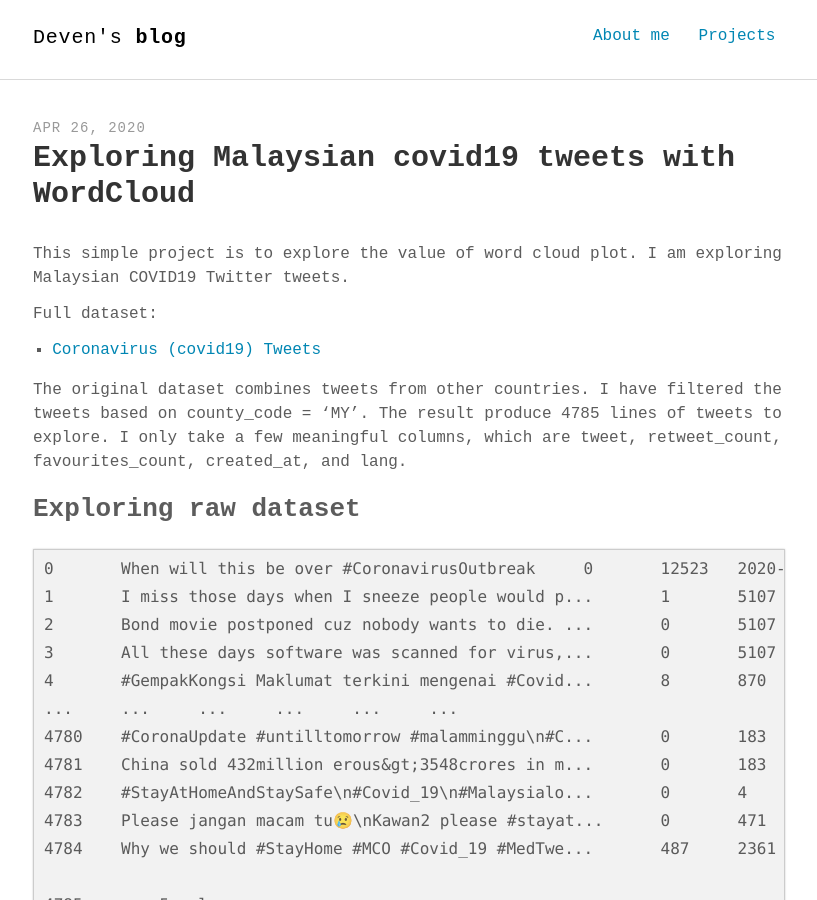
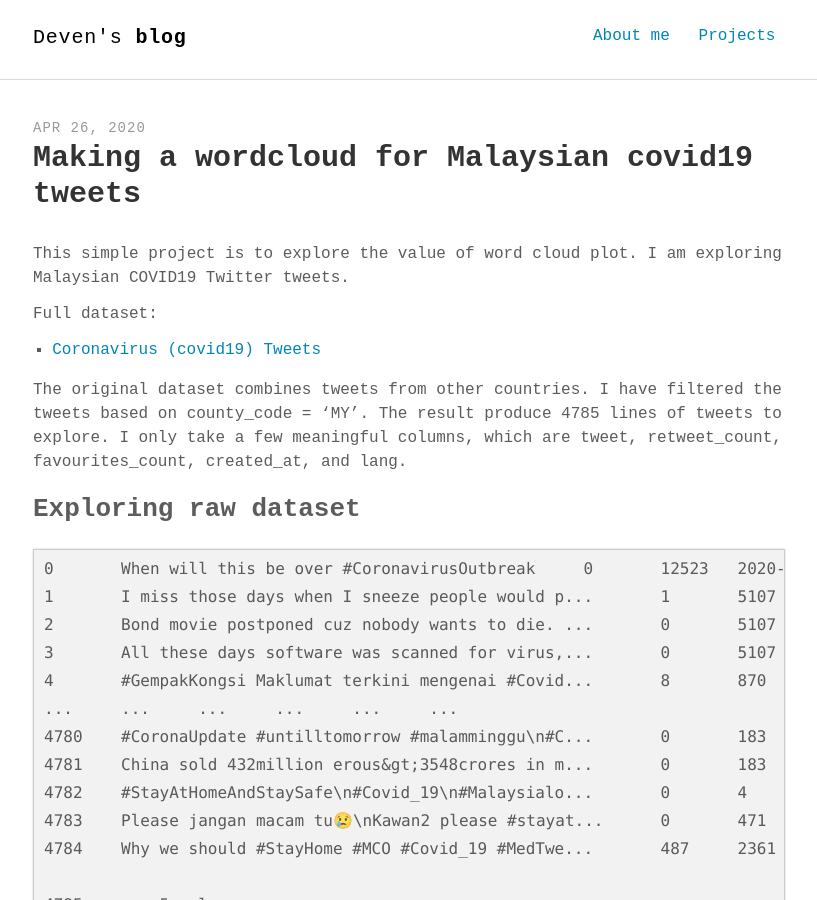
Before and after one commit to devennn/devennn.github.io, a Jekyll site: the page built from _posts/2020-04-26-COVID19-Malaysia-tweet-wordcloud.md, in a window 1280 px wide and 900 px high. Shown: the whole window, without its empty margins (231-1048 px from the left). Built offline with Jekyll 4.4.1, drawn with Linux system fonts in a browser that asks for light colours; some web fonts are replaced.

Commit message:
Update 2020-04-26-COVID19-Malaysia-tweet-wordcloud.md

```diff
--- a/_posts/2020-04-26-COVID19-Malaysia-tweet-wordcloud.md
+++ b/_posts/2020-04-26-COVID19-Malaysia-tweet-wordcloud.md
@@ -1,6 +1,6 @@
 ---
 layout: post
-title: Exploring Malaysian covid19 tweets with WordCloud
+title: Making a wordcloud for Malaysian covid19 tweets
 ---
 This simple project is to explore the value of word cloud plot. I am exploring Malaysian COVID19 Twitter tweets.
 
```
